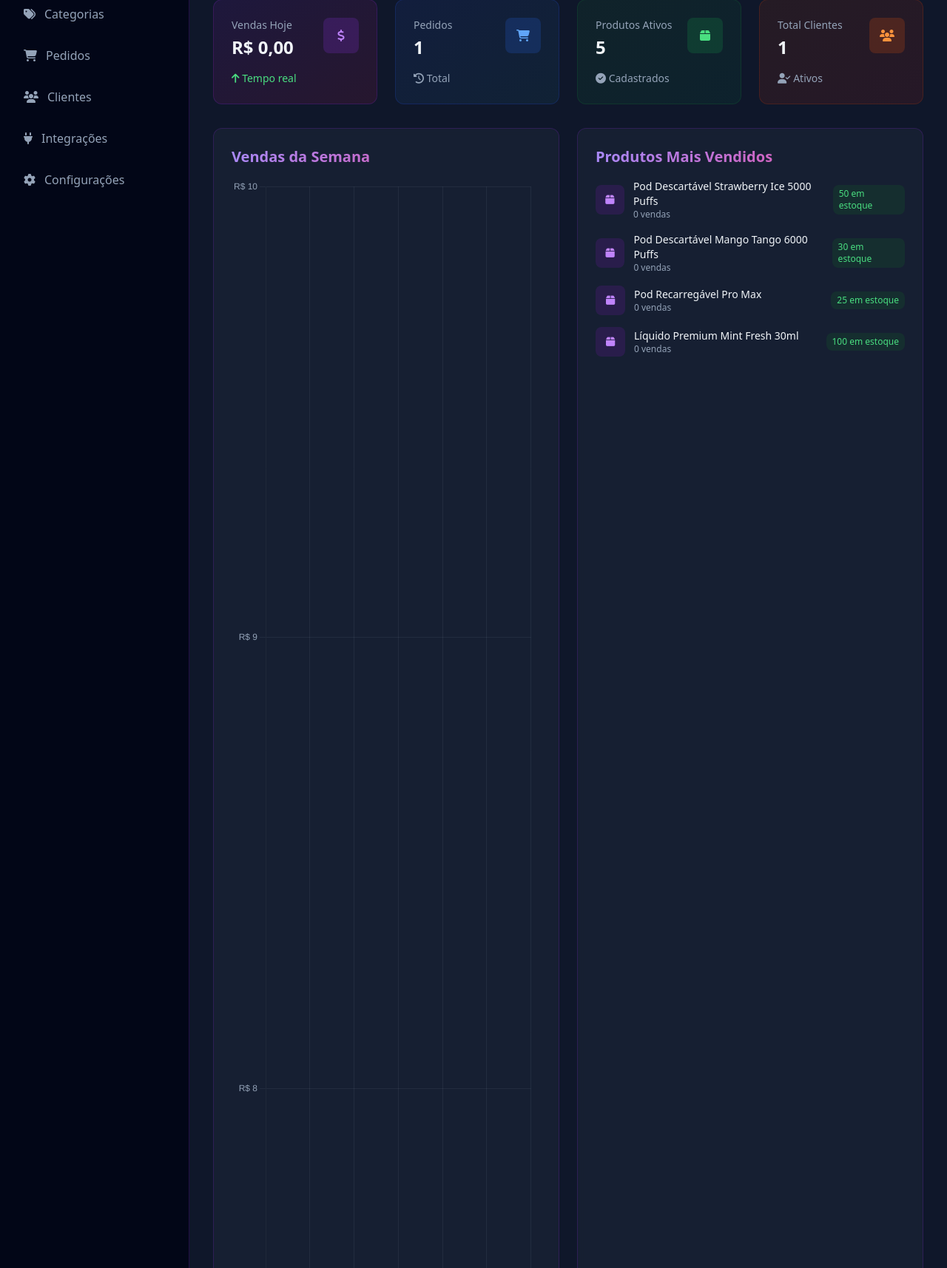
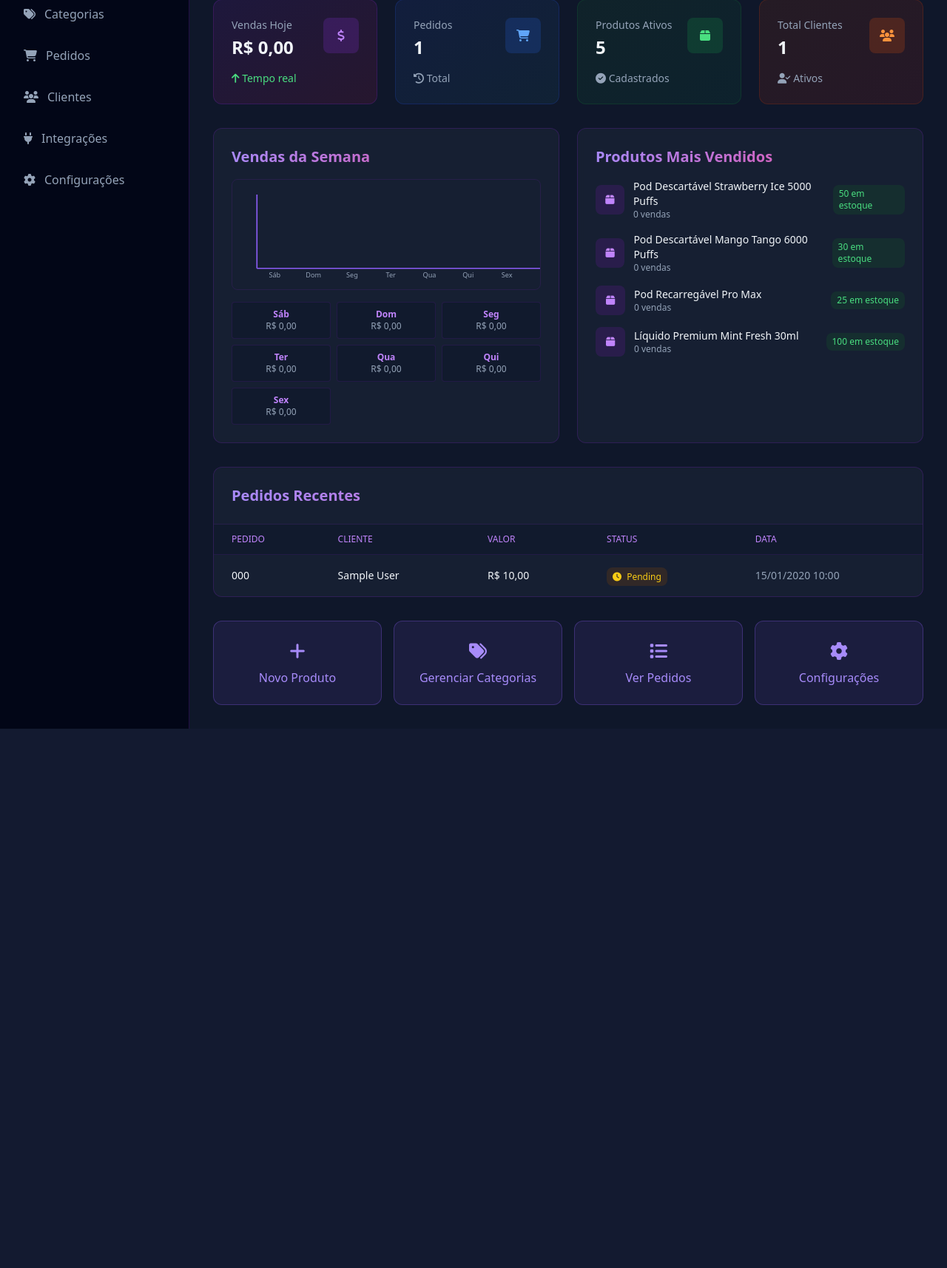
Before and after one commit to DexsDevelopers/site-pods, a PHP site: page /admin in a window 1280 px wide. Shown: the part 206-1920 px from the top of the page at 74% size. After the commit the page ends 1191 px from the top, so only its background shows below. Run offline with PHP 8.4, Linux system fonts and the light colour scheme; data comes from the database, SQL or seed files in the repository; tables that the repository leaves empty hold one stand-in row (values such as "Sample post"); some libraries are stand-ins or nearby versions.

Commit message:
fix: Substituir Chart.js por SVG nativo - gráfico estável sem bugs

```diff
--- a/admin/index.php
+++ b/admin/index.php
@@ -148,7 +148,6 @@ try {
     <title>Dashboard - Wazzy Pods Admin</title>
     <script src="https://cdn.tailwindcss.com"></script>
     <link rel="stylesheet" href="https://cdnjs.cloudflare.com/ajax/libs/font-awesome/6.4.0/css/all.min.css">
-    <script src="https://cdn.jsdelivr.net/npm/chart.js"></script>
 </head>
 <body class="bg-slate-900 text-slate-100">
     <!-- Header -->
@@ -288,7 +287,57 @@ try {
                 <!-- Vendas da Semana -->
                 <div class="bg-slate-800/50 rounded-xl p-6 backdrop-blur-sm border border-purple-800/30">
                     <h2 class="text-xl font-bold mb-4 gradient-text">Vendas da Semana</h2>
-                    <canvas id="salesChart" height="150"></canvas>
+                    <div class="flex flex-col gap-4">
+                        <?php
+                        $maxValor = max(array_column($vendas_semana_completa, 'valor'));
+                        if ($maxValor == 0) $maxValor = 1;
+                        ?>
+                        <svg width="100%" height="150" viewBox="0 0 500 150" class="border border-purple-800/20 rounded-lg">
+                            <!-- Grid -->
+                            <line x1="40" y1="10" x2="40" y2="130" stroke="#8b5cf6" stroke-width="2"/>
+                            <line x1="40" y1="130" x2="500" y2="130" stroke="#8b5cf6" stroke-width="2"/>
+
+                            <!-- Barras -->
+            <?php
+                            $totalDias = count($vendas_semana_completa);
+                            $espacamento = (500 - 60) / $totalDias;
+
+                            foreach ($vendas_semana_completa as $idx => $dia):
+                                $valor = floatval($dia['valor']);
+                                $altura = ($valor / $maxValor) * 100;
+                                $x = 50 + ($idx * $espacamento);
+                                $y = 130 - $altura;
+                            ?>
+                                <!-- Barra -->
+                                <rect x="<?php echo $x; ?>" y="<?php echo $y; ?>" width="<?php echo $espacamento * 0.6; ?>" height="<?php echo $altura; ?>" fill="url(#gradientBarra)" opacity="0.8" rx="4">
+                                    <title><?php echo $dia['dia']; ?>: R$ <?php echo number_format($valor, 2, ',', '.'); ?></title>
+                                </rect>
+
+                                <!-- Label X -->
+                                <text x="<?php echo $x + ($espacamento * 0.3); ?>" y="145" text-anchor="middle" font-size="11" fill="#94a3b8" font-weight="500">
+                                    <?php echo $dia['dia']; ?>
+                                </text>
+                            <?php endforeach; ?>
+
+                            <!-- Gradiente -->
+                            <defs>
+                                <linearGradient id="gradientBarra" x1="0%" y1="0%" x2="0%" y2="100%">
+                                    <stop offset="0%" style="stop-color:#a78bfa;stop-opacity:1" />
+                                    <stop offset="100%" style="stop-color:#ec4899;stop-opacity:1" />
+                                </linearGradient>
+                            </defs>
+                        </svg>
+
+                        <!-- Legenda com valores -->
+                        <div class="grid grid-cols-3 gap-2 text-xs">
+                            <?php foreach ($vendas_semana_completa as $dia): ?>
+                                <div class="p-2 bg-slate-900/50 rounded text-center border border-purple-800/20">
+                                    <p class="font-bold text-purple-400"><?php echo $dia['dia']; ?></p>
+                                    <p class="text-slate-400">R$ <?php echo number_format(floatval($dia['valor']), 2, ',', '.'); ?></p>
+                                </div>
+                            <?php endforeach; ?>
+                        </div>
+                    </div>
                 </div>
 
                 <!-- Produtos Populares -->
@@ -458,138 +507,7 @@ try {
         }
     </style>
 
-    <script>
-        // Gráfico de Vendas com dados reais
-        const ctx = document.getElementById('salesChart');
-        if (!ctx) {
-            console.error('Canvas salesChart não encontrado');
-        } else {
-            const canvasCtx = ctx.getContext('2d');
-            const gradient = canvasCtx.createLinearGradient(0, 0, 0, 200);
-            gradient.addColorStop(0, 'rgba(167, 139, 250, 0.3)');
-            gradient.addColorStop(1, 'rgba(167, 139, 250, 0.01)');
-
-            // Dados do servidor (PHP)
-            let vendas = <?php echo json_encode(array_column($vendas_semana_completa, 'valor')); ?>;
-            let labels = <?php echo json_encode(array_column($vendas_semana_completa, 'dia')); ?>;
-
-            // Validação de dados
-            if (!vendas || vendas.length === 0) {
-                console.warn('Nenhum dado de vendas disponível');
-                vendas = [0, 0, 0, 0, 0, 0, 0];
-            }
-
-            // Garantir que vendas é um array de números
-            vendas = vendas.map(v => {
-                const num = parseFloat(v);
-                return isNaN(num) ? 0 : num;
-            });
-
-            // Calcular escala de forma segura
-            const valoresValidos = vendas.filter(v => !isNaN(v) && v >= 0);
-            const maxVenda = valoresValidos.length > 0 ? Math.max(...valoresValidos) : 1;
-            let escala = Math.max(Math.ceil(maxVenda * 1.2), 10); // Mínimo de 10
-
-            // Proteção adicional
-            if (!isFinite(escala) || escala <= 0) {
-                escala = 100;
-                console.warn('Escala inválida, usando padrão 100');
-            }
-
-            console.log('Debug - Vendas:', vendas);
-            console.log('Debug - Max Venda:', maxVenda);
-            console.log('Debug - Escala Final:', escala);
-
-            // Destruir gráfico anterior se existir
-            if (window.chartVendas) {
-                window.chartVendas.destroy();
-            }
-
-            // Criar novo gráfico
-            window.chartVendas = new Chart(canvasCtx, {
-                type: 'line',
-                data: {
-                    labels: labels,
-                    datasets: [{
-                        label: 'Vendas (R$)',
-                        data: vendas,
-                        borderColor: '#a78bfa',
-                        backgroundColor: gradient,
-                        tension: 0.4,
-                        fill: true,
-                        pointBackgroundColor: '#a78bfa',
-                        pointBorderColor: '#fff',
-                        pointBorderWidth: 2,
-                        pointRadius: 4,
-                        pointHoverRadius: 6,
-                        borderWidth: 3
-                    }]
-                },
-                options: {
-                    responsive: true,
-                    maintainAspectRatio: false,
-                    animation: {
-                        duration: 750,
-                        easing: 'easeInOutQuart'
-                    },
-                    plugins: {
-                        legend: {
-                            display: false
-                        },
-                        tooltip: {
-                            mode: 'index',
-                            intersect: false,
-                            callbacks: {
-                                label: function(context) {
-                                    return 'R$ ' + context.parsed.y.toLocaleString('pt-BR', {minimumFractionDigits: 2, maximumFractionDigits: 2});
-                                }
-                            }
-                        }
-                    },
-                    interaction: {
-                        mode: 'nearest',
-                        intersect: false
-                    },
-                    scales: {
-                        x: {
-                            grid: {
-                                color: 'rgba(148, 163, 184, 0.1)',
-                                drawBorder: true
-                            },
-                            ticks: {
-                                color: '#94a3b8',
-                                font: {
-                                    size: 12,
-                                    weight: 500
-                                }
-                            }
-                        },
-                        y: {
-                            type: 'linear',
-                            position: 'left',
-                            beginAtZero: true,
-                            min: 0,
-                            max: escala,
-                            ticks: {
-                                color: '#94a3b8',
-                                font: {
-                                    size: 12
-                                },
-                                callback: function(value) {
-                                    return 'R$ ' + value.toLocaleString('pt-BR');
-                                },
-                                precision: 0
-                            },
-                            grid: {
-                                color: 'rgba(148, 163, 184, 0.1)',
-                                drawBorder: true
-                            }
-                        }
-                    }
-                }
-            });
-        }
-    </script>
+    <!-- Gráfico SVG renderizado do lado do servidor -->
 
     <!-- Limpar cache e forçar recarregamento se necessário -->
     <script>
```
